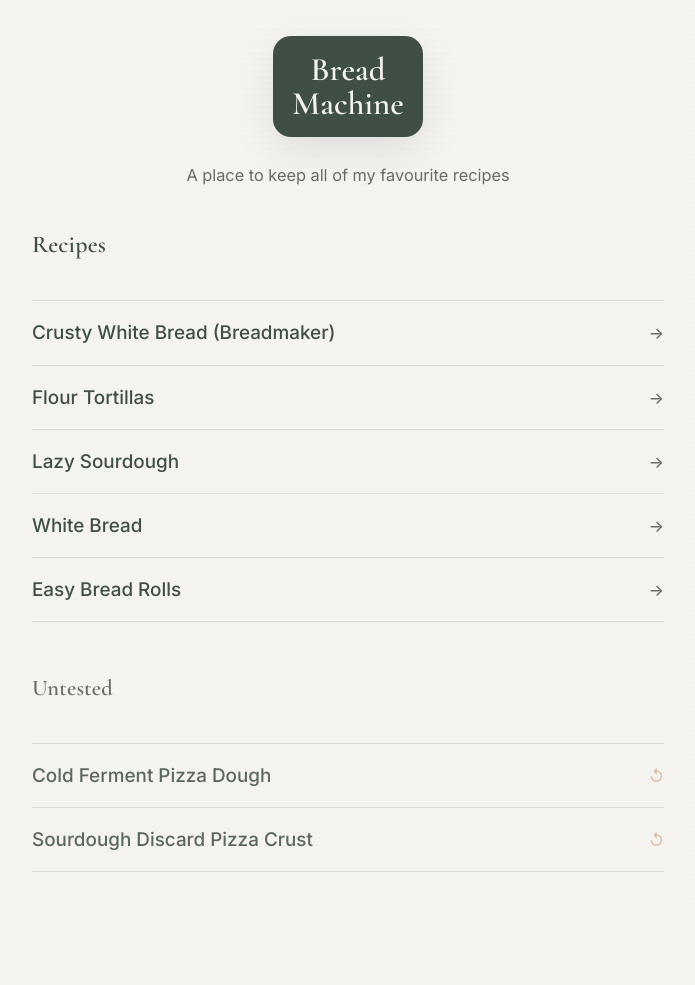
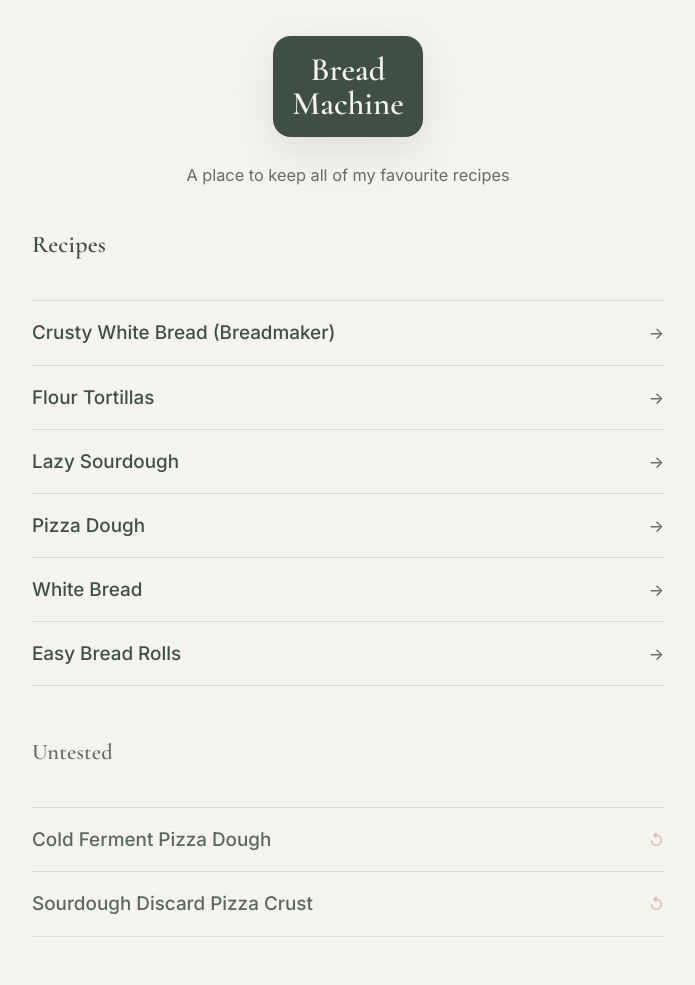
Before and after one commit to laccces/the-bread-machine, a Jekyll site: the page built from index.html, in a window 1280 px wide. Shown: the whole page, without its empty margins (292-987 px from the left). Built offline with Jekyll 4.4.1, drawn with Linux system fonts in a browser that asks for light colours; before the commit the page ends 920 px from its top, so only the background shows below that.

Commit message:
Add front matter to pizza dough recipe
Added front matter for layout and title.

```diff
--- a/_recipes/pizza-dough.md
+++ b/_recipes/pizza-dough.md
@@ -1,3 +1,8 @@
+---
+layout: recipe
+title: Pizza Dough
+---
+
 # Plain Flour Pizza Dough (Easy Stretch, Steel-Optimised)
 
 Designed for:
```
